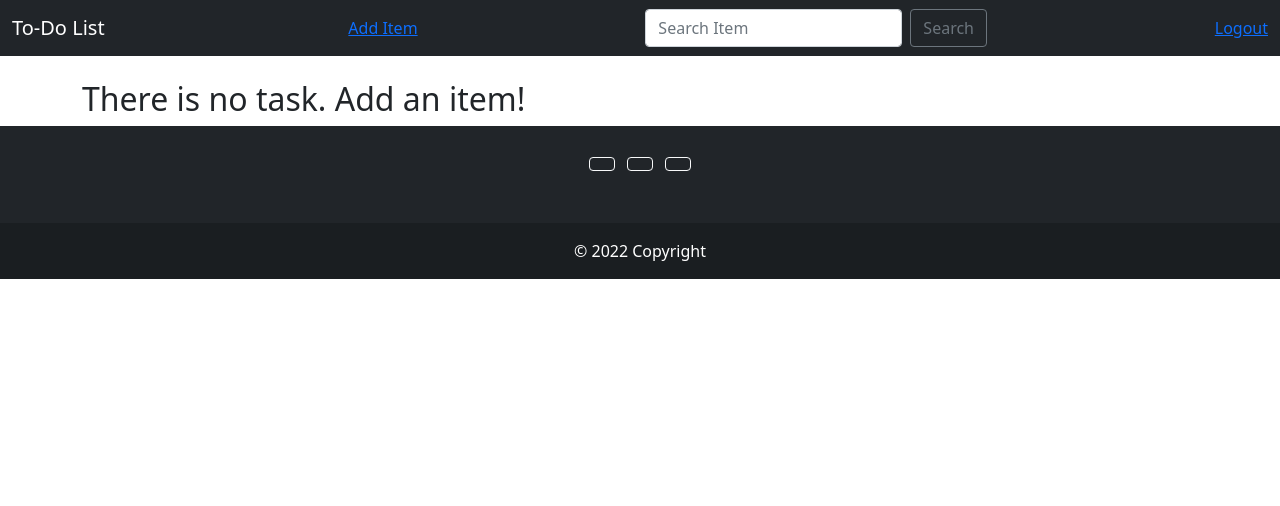
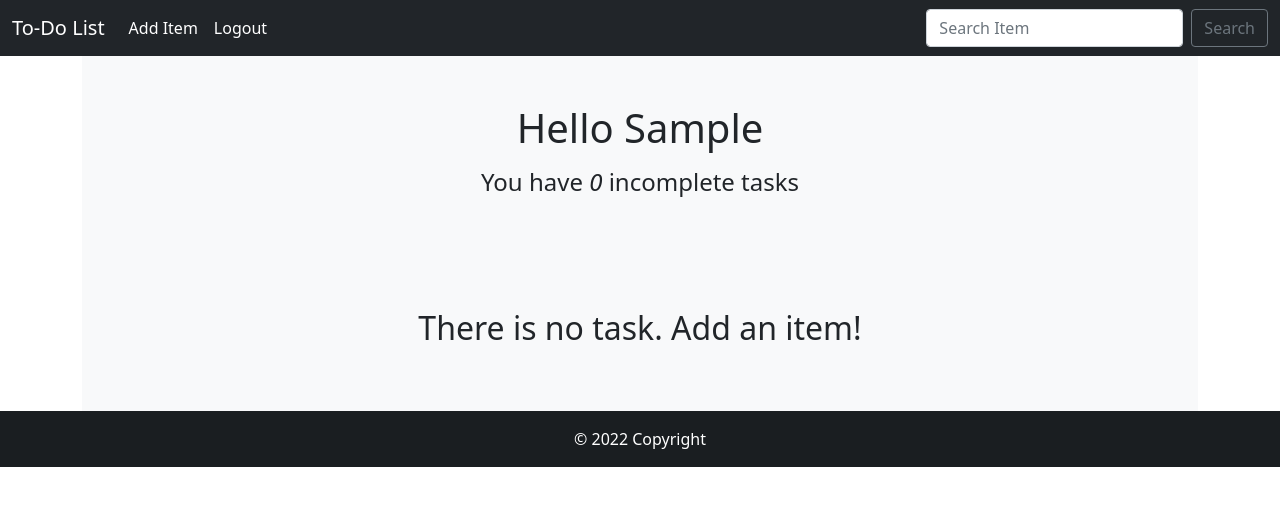
Before and after one commit to sedighehfarasat/ToDoList, a Django app: page / in a window 1280 px wide. Shown: the top 506 px of the page. Run offline with Django 4.2, Linux system fonts and the light colour scheme; the visitor is signed in with stand-in values (Sample User, id 1); data that the repository does not hold is empty.

Commit message:
Styled the pages

```diff
--- /dev/null
+++ b/todo_list/task/static/css/main.css
@@ -0,0 +1,7 @@
+.gradient-custom {
+background: linear-gradient(to right, rgba(106, 17, 203, 1), rgba(37, 117, 252, 1))
+}
+
+a {
+text-decoration: none;
+}
--- a/todo_list/task/templates/task/base.html
+++ b/todo_list/task/templates/task/base.html
@@ -1,12 +1,19 @@
+{% load static %}
 <!doctype html>
 <html lang="en">
   <head>
     <!-- Required meta tags -->
     <meta charset="utf-8">
     <meta name="viewport" content="width=device-width, initial-scale=1">
-    <!-- Bootstrap CSS -->
+    <!-- CSS -->
     <link href="https://cdn.jsdelivr.net/npm/bootstrap@5.1.3/dist/css/bootstrap.min.css" rel="stylesheet"
           integrity="sha384-1BmE4kWBq78iYhFldvKuhfTAU6auU8tT94WrHftjDbrCEXSU1oBoqyl2QvZ6jIW3" crossorigin="anonymous">
+    <link rel="stylesheet" href="{% static 'css/main.css' %}" >
+    <!-- Google Fonts -->
+    <link rel="preconnect" href="https://fonts.googleapis.com">
+    <link rel="preconnect" href="https://fonts.gstatic.com" crossorigin>
+    <link href="https://fonts.googleapis.com/css2?family=Nunito:ital,wght@1,300&family=Open+Sans:wght@300;400&family=Roboto&display=swap"
+          rel="stylesheet">
     <!-- Page title -->
     {% if title %}
         <title>TO DO LIST | {{ title }}</title>
@@ -19,20 +26,25 @@
     <nav class="navbar navbar-expand-lg navbar-dark bg-dark">
       <div class="container-fluid">
         <a class="navbar-brand" href="{% url 'task-home' %}">To-Do List</a>
-        <a  href="{% url 'task-create' %}">Add Item</a>
+        <ul class="navbar-nav me-auto mb-2 mb-lg-0">
+          <li class="nav-item">
+            <a class="nav-link active" href="{% url 'task-create' %}">Add Item</a>
+          </li>
+          <li class="nav-item">
+            {% if request.user.is_authenticated %}
+              <a class="nav-link active" href="{% url 'users-logout' %}">Logout</a>
+            {% else %}
+              <a class="nav-link active" href="{% url 'users-login' %}">Login</a>
+            {% endif %}
+          </li>
+        </ul>
         <form class="d-flex" method="GET">
           <input class="form-control me-2" type="text" placeholder="Search Item" aria-label="Search" name="search-item"
           value="{{ search_input }}">
           <button class="btn btn-outline-secondary my-2 my-sm-0" type="search">Search</button>
         </form>
-        {% if request.user.is_authenticated %}
-          <a  href="{% url 'users-logout' %}">Logout</a>
-        {% else %}
-          <a  href="{% url 'users-login' %}">Login</a>
-        {% endif %}
       </div>
     </nav>
-    <br/>
     <!-- Container -->
     <div class="container">
       {% block content %}
@@ -40,13 +52,6 @@
     </div>
     <!-- Footer -->
     <footer class="bg-dark text-center text-white">
-      <div class="container p-4">
-        <section class="mb-4">
-          <a class="btn btn-outline-light btn-floating m-1" href="#!" role="button"><i class="fab fa-facebook-f"></i></a>
-          <a class="btn btn-outline-light btn-floating m-1" href="#!" role="button"><i class="fab fa-linkedin-in"></i></a>
-          <a class="btn btn-outline-light btn-floating m-1" href="#!" role="button"><i class="fab fa-github"></i></a>
-        </section>
-      </div>
       <div class="text-center p-3" style="background-color: rgba(0, 0, 0, 0.2);">© 2022 Copyright
       </div>
     </footer>
--- a/todo_list/task/templates/task/home.html
+++ b/todo_list/task/templates/task/home.html
@@ -1,38 +1,50 @@
 {% extends 'task/base.html' %}
 {% block content %}
-  {% if tasks %}
+<div class="p-5 text-center bg-light">
+  <h1 class="mb-3">Hello {{ request.user|title }}</h1>
+  <h4 class="mb-3">You have <i>{{ count }}</i> incomplete task{{ count|pluralize:"s" }}</h4>
+</div>
+{% if tasks %}
     <table class="table table-dark table-hover">
       <thead>
         <tr>
           <td><center>Items</center></td>
-          <td><center>Edit</center></td>
-          <td><center>Done</center></td>
+          <td><center>Status</center></td>
+          <td><center>Actions</center></td>
           <td><center>Delete</center></td>
         </tr>
       </thead>
       <tbody>
         {% for task in tasks %}
+        <div class="task-wrapper" data-position="{{task.pk}}">
+          <div class="task-title">
           {% if task.is_completed %}
+            <div class="task-complete-icon"></div>
             <tr class="table-secondary">
-              <td class="striker"><center><a href="{% url 'task-detail' task.id %}">{{ task.title }}</a></center></td>
-              <td class="striker"><center><a href="{% url 'task-update' task.id %}">Edit</a></center></td>
-              <td><center><a href="#">Uncross</a></center></td>
-              <td><center><a href="{% url 'task-delete' task.id %}">Delete</a></center></td>
-              <br/>
+              <td ><center><a class="link-light" href="{% url 'task-detail' task.id %}">{{ task.title }}</a></center></td>
+              <td><center><a class="link-light" href="#">Uncross</a></center></td>
+              <td ><center><a class="link-light" href="{% url 'task-update' task.id %}">Edit</a></center></td>
+              <td><center><a class="link-light" href="{% url 'task-delete' task.id %}">&#215;</a></center></td>
             <tr/>
+            </div>
           {% else %}
+          <div class="task-incomplete-icon"></div>
             <tr>
-              <td><center><a href="{% url 'task-detail' task.id %}">{{ task.title }}</a></center></td>
-              <td><center><a href="{% url 'task-update' task.id %}">Edit</a></center></td>
-              <td><center><a href="#">Cross off</a></center></td>
-              <td><center><a href="{% url 'task-delete' task.id %}">Delete</a></center></td>
-              <br/>
+              <td><center><a class="link-light" href="{% url 'task-detail' task.id %}">{{ task.title }}</a></center></td>
+              <td><center><a class="link-light" href="#">&#10003;</a></center></td>
+              <td><center><a class="link-light" href="{% url 'task-update' task.id %}">Edit</a></center></td>
+              <td><center><a class="link-light" href="{% url 'task-delete' task.id %}">&#215;</a></center></td>
             <tr/>
+          </div>
           {% endif %}
+            </div>
+          </div>
         {% endfor %}
       </tbody>
     </table>
   {% else %}
-    <h2>There is no task. Add an item!</h2>
+  <div class="p-5 text-center bg-light">
+    <h2 class="mb-3">There is no task. Add an item!</h2>
+  </div>
   {% endif %}
 {% endblock %}
--- a/todo_list/todo_list/settings.py
+++ b/todo_list/todo_list/settings.py
@@ -11,6 +11,7 @@ https://docs.djangoproject.com/en/4.0/ref/settings/
 """
 
 from pathlib import Path
+import os
 
 # Build paths inside the project like this: BASE_DIR / 'subdir'.
 BASE_DIR = Path(__file__).resolve().parent.parent
@@ -120,7 +121,9 @@ LOGIN_URL = 'users-login'
 # https://docs.djangoproject.com/en/4.0/howto/static-files/
 
 STATIC_URL = 'static/'
-
+STATICFILES_DIRS = [
+    os.path.join(BASE_DIR, 'static')
+]
 # Default primary key field type
 # https://docs.djangoproject.com/en/4.0/ref/settings/#default-auto-field
 
```
Also changed, not shown: todo_list/task/templates/task/details.html (+24 -18 lines), todo_list/task/templates/task/login.html (deleted, +0 -8 lines), todo_list/task/templates/task/task_delete_confirm.html (+23 -5 lines), todo_list/task/templates/task/task_form.html (+21 -5 lines), todo_list/users/templates/users/login.html (+24 -6 lines), todo_list/users/templates/users/register.html (+35 -6 lines).
